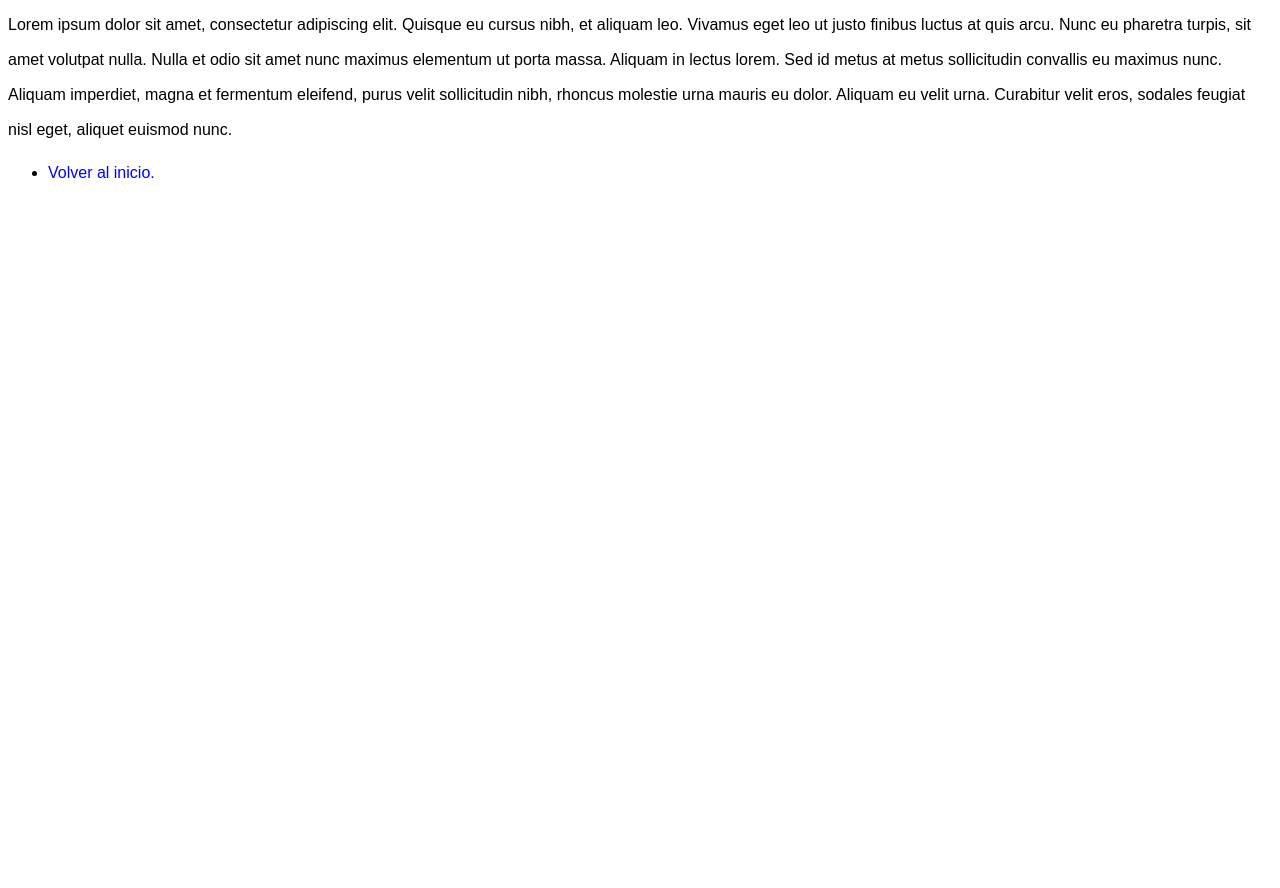
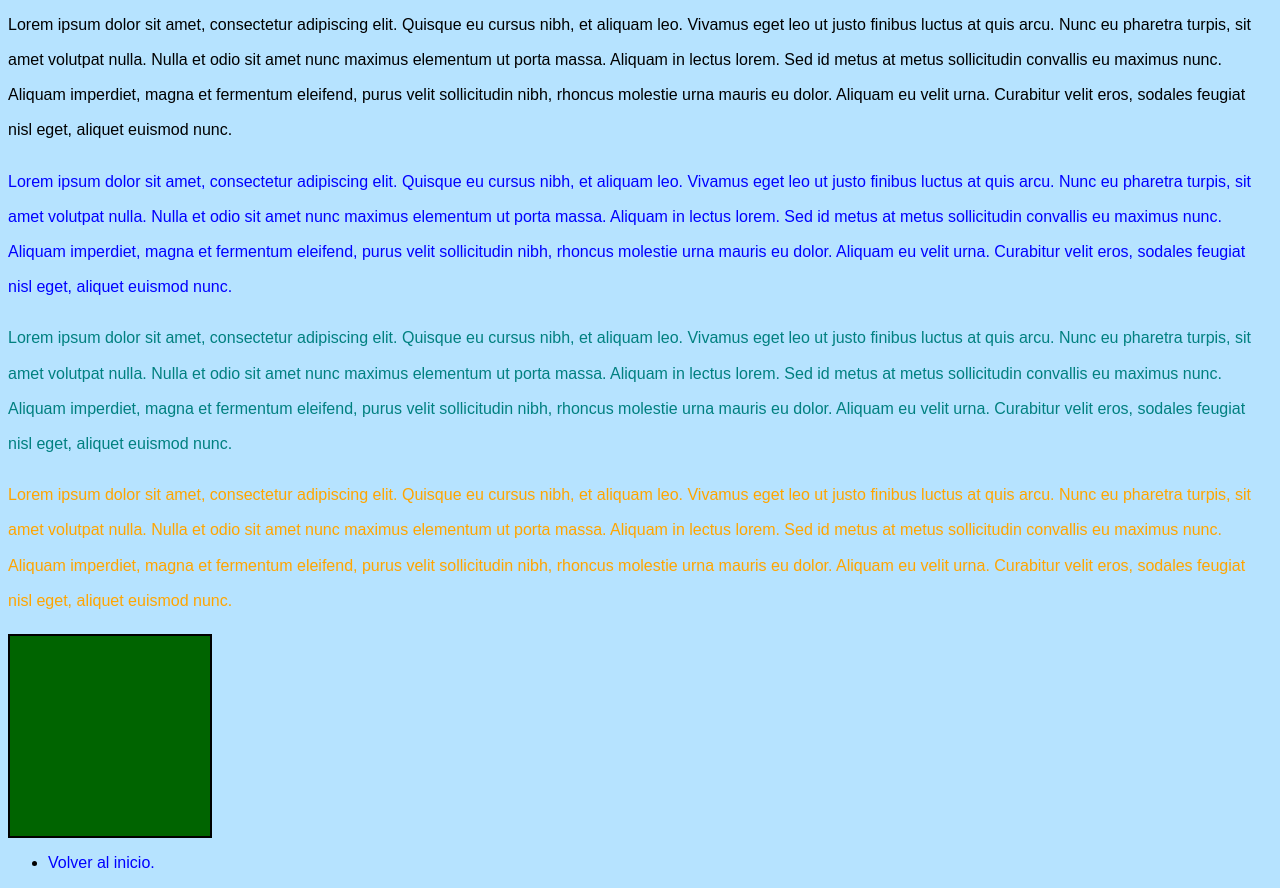
Before and after one commit to nachonovello1984/tudw-idw, a website: page public/Semana_03-CSS/cssImportado.html in a window 1280 px wide. Shown: the part 73-961 px from the top of the page. Before the commit the page ends 800 px from the top, so only its background shows below. Drawn offline with Linux system fonts and the light colour scheme.

Commit message:
Cambios en ejemplos de estilo (selectores de clase y por id)

```diff
--- a/public/Semana_03-CSS/css/cssImportado.css
+++ b/public/Semana_03-CSS/css/cssImportado.css
@@ -1,15 +1,43 @@
-h1{
+h1 {
     color: darkblue;
 }
 
-p{
+body {
+    background-color: rgb(182, 227, 255);
+}
+
+p {
     width: 100%;
     font-family: Arial, sans-serif;
     line-height: 2.2;
 }
 
-a, a:link, a:active, a:visited, a:hover{
+a,
+a:link,
+a:active,
+a:visited,
+a:hover {
     color: blue;
     font-family: Arial, sans-serif;
     text-decoration: none;
 }
+
+p.azul {
+    color: blue;
+}
+
+p.turquesa {
+    color: teal
+}
+
+p.naranja {
+    color: orange
+}
+
+div#cuadradoVerde{
+    width: 200px;
+    height: 200px;
+
+    background-color:darkgreen;
+    border: 2px solid black;
+}
--- a/public/Semana_03-CSS/cssImportado.html
+++ b/public/Semana_03-CSS/cssImportado.html
@@ -12,6 +12,18 @@
         <p>
             Lorem ipsum dolor sit amet, consectetur adipiscing elit. Quisque eu cursus nibh, et aliquam leo. Vivamus eget leo ut justo finibus luctus at quis arcu. Nunc eu pharetra turpis, sit amet volutpat nulla. Nulla et odio sit amet nunc maximus elementum ut porta massa. Aliquam in lectus lorem. Sed id metus at metus sollicitudin convallis eu maximus nunc. Aliquam imperdiet, magna et fermentum eleifend, purus velit sollicitudin nibh, rhoncus molestie urna mauris eu dolor. Aliquam eu velit urna. Curabitur velit eros, sodales feugiat nisl eget, aliquet euismod nunc.
         </p>
+        <p class="azul">
+            Lorem ipsum dolor sit amet, consectetur adipiscing elit. Quisque eu cursus nibh, et aliquam leo. Vivamus eget leo ut justo finibus luctus at quis arcu. Nunc eu pharetra turpis, sit amet volutpat nulla. Nulla et odio sit amet nunc maximus elementum ut porta massa. Aliquam in lectus lorem. Sed id metus at metus sollicitudin convallis eu maximus nunc. Aliquam imperdiet, magna et fermentum eleifend, purus velit sollicitudin nibh, rhoncus molestie urna mauris eu dolor. Aliquam eu velit urna. Curabitur velit eros, sodales feugiat nisl eget, aliquet euismod nunc.
+        </p>
+        <p class="turquesa">
+            Lorem ipsum dolor sit amet, consectetur adipiscing elit. Quisque eu cursus nibh, et aliquam leo. Vivamus eget leo ut justo finibus luctus at quis arcu. Nunc eu pharetra turpis, sit amet volutpat nulla. Nulla et odio sit amet nunc maximus elementum ut porta massa. Aliquam in lectus lorem. Sed id metus at metus sollicitudin convallis eu maximus nunc. Aliquam imperdiet, magna et fermentum eleifend, purus velit sollicitudin nibh, rhoncus molestie urna mauris eu dolor. Aliquam eu velit urna. Curabitur velit eros, sodales feugiat nisl eget, aliquet euismod nunc.
+        </p>
+        <p class="naranja">
+            Lorem ipsum dolor sit amet, consectetur adipiscing elit. Quisque eu cursus nibh, et aliquam leo. Vivamus eget leo ut justo finibus luctus at quis arcu. Nunc eu pharetra turpis, sit amet volutpat nulla. Nulla et odio sit amet nunc maximus elementum ut porta massa. Aliquam in lectus lorem. Sed id metus at metus sollicitudin convallis eu maximus nunc. Aliquam imperdiet, magna et fermentum eleifend, purus velit sollicitudin nibh, rhoncus molestie urna mauris eu dolor. Aliquam eu velit urna. Curabitur velit eros, sodales feugiat nisl eget, aliquet euismod nunc.
+        </p>
+
+        <div id="cuadradoVerde"></div>
+
         <ul>
             <li><a href="index.html">Volver al inicio.</a></li>
         </ul>
```
